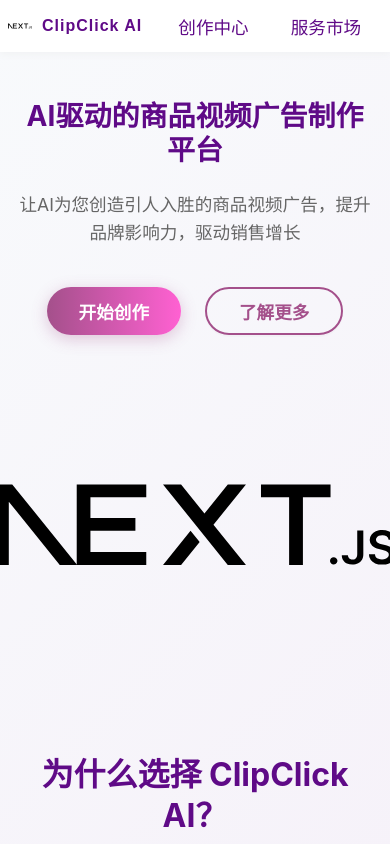
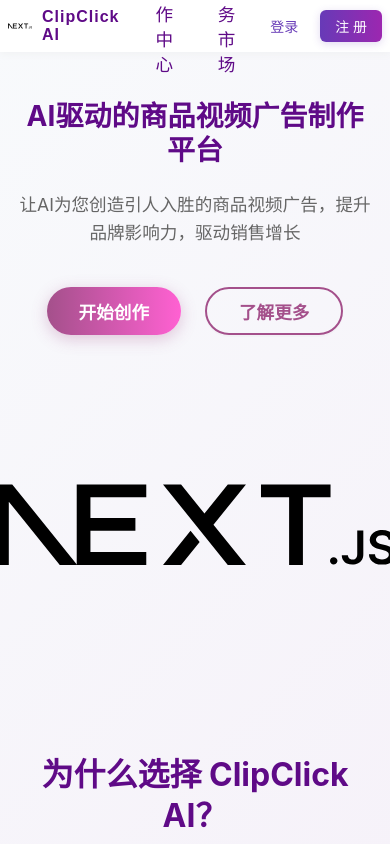
Before and after one commit to kenny-shaw/clipclick_web, a Next.js app: page / in a window 390 px wide. Shown: the top 844 px of the page. Built offline with nearby package versions, Linux system fonts and the light colour scheme; what @ant-design/nextjs-registry would draw is missing.

Commit message:
feat:resolve menu

```diff
--- a/src/components/AuthMenu/index.module.scss
+++ b/src/components/AuthMenu/index.module.scss
@@ -75,6 +75,33 @@
   min-width: 160px !important;
 }
 
+// 未登录状态的按钮样式
+.loginButtons {
+  display: flex;
+  align-items: center;
+  gap: 8px;
+}
+
+.loginButton {
+  font-weight: 500;
+  transition: all 0.2s;
+}
+
+.loginButton:hover {
+  transform: translateY(-1px);
+}
+
+.registerButton {
+  font-weight: 500;
+  transition: all 0.2s;
+  box-shadow: 0 2px 8px rgba(103, 58, 183, 0.2);
+}
+
+.registerButton:hover {
+  transform: translateY(-1px);
+  box-shadow: 0 4px 12px rgba(103, 58, 183, 0.3);
+}
+
 @media (max-width: 600px) {
   .authMenu {
     padding: 2px 6px;
@@ -95,4 +122,8 @@
     font-size: 14px;
     padding: 8px 14px;
   }
+
+  .loginButtons {
+    gap: 6px;
+  }
 }
--- a/src/components/AuthMenu/index.tsx
+++ b/src/components/AuthMenu/index.tsx
@@ -1,6 +1,6 @@
 "use client";
 import React from "react";
-import { Avatar, Dropdown, message } from "antd";
+import { Avatar, Dropdown, message, Button } from "antd";
 import {
   UserOutlined,
   LogoutOutlined,
@@ -15,12 +15,52 @@
   const [mounted, setMounted] = React.useState(false);
   React.useEffect(() => setMounted(true), []);
   const user = useAuthStore((s) => s.user);
-  console.log("user", user);
   const isLoading = useAuthStore((s) => s.isLoading);
   const logout = useAuthStore((s) => s.logout);
   const router = useRouter();
 
-  if (!mounted || !user || isLoading) return null;
+  // 如果还没挂载或正在加载，显示加载状态
+  if (!mounted || isLoading) {
+    return (
+      <div className={styles.authMenu}>
+        <div
+          style={{
+            width: 80,
+            height: 32,
+            background: "#f0f0f0",
+            borderRadius: 16,
+          }}
+        ></div>
+      </div>
+    );
+  }
+
+  // 如果未登录，显示登录/注册按钮
+  if (!user) {
+    return (
+      <div className={styles.loginButtons}>
+        <Button
+          type="text"
+          onClick={() => router.push("/login")}
+          className={styles.loginButton}
+          style={{ color: "#673ab7" }}
+        >
+          登录
+        </Button>
+        <Button
+          type="primary"
+          onClick={() => router.push("/register")}
+          className={styles.registerButton}
+          style={{
+            background: "linear-gradient(90deg, #673ab7 0%, #9c27b0 100%)",
+            border: "none",
+          }}
+        >
+          注册
+        </Button>
+      </div>
+    );
+  }
 
   const items = [
     {
@@ -50,7 +90,6 @@
       message.success("已退出登录");
       router.replace("/login");
     }
-    console.log(e);
   };
 
   return (
```
